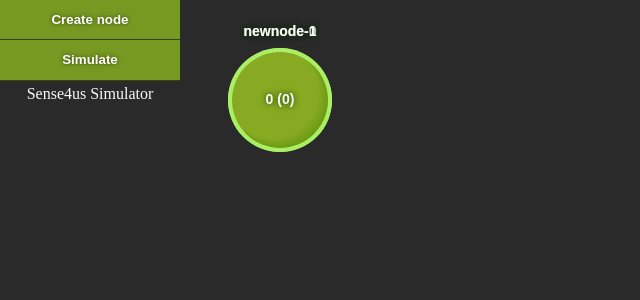
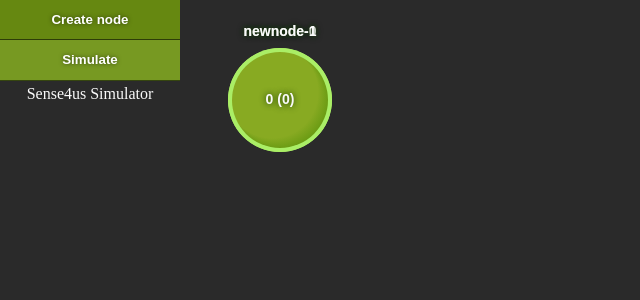
Before and after one commit to eGovlab/sense4us-simulation, a PHP site: page / in a window 1280 px wide, while the restyled element is pressed. Shown: the top 300 px of the page, without its empty margins (0-640 px from the left). Run offline with PHP 8.4, Linux system fonts and the light colour scheme.

Commit message:
added a css class for when a button is clicked

```diff
--- a/public/css/style.css
+++ b/public/css/style.css
@@ -88,6 +88,10 @@ input[type="button"], .button {
 	cursor: pointer;
 }
 
+input[type="button"]:active, .button:active {
+	background-color: #681;
+}
+
 html
 {
 	background-color: #000000;
```
